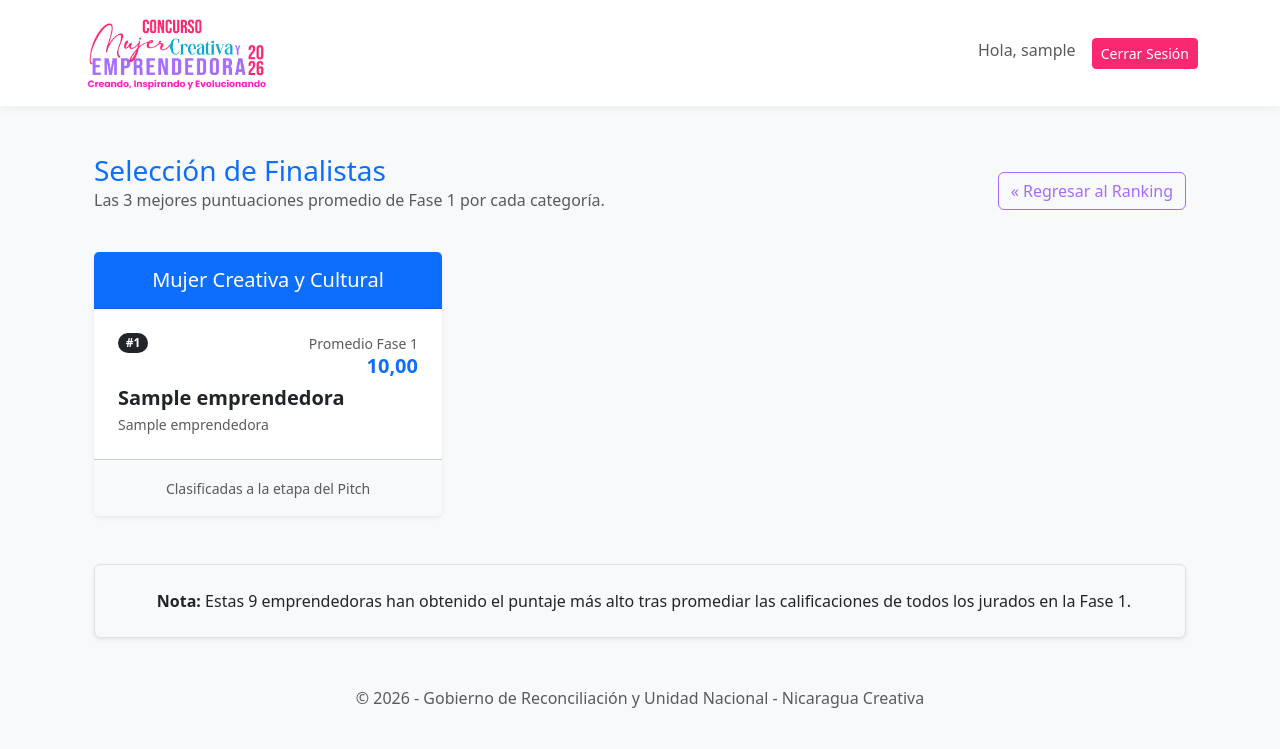
After one commit to kevmejiapaz/concurso-mujer-creativa, a Django app: page /evaluacion/dashboard/finalistas/ in a window 1280 px wide. The commit adds this page. Shown: the top 749 px of the page. Run offline with Django 5.2, Linux system fonts and the light colour scheme; a user stored in the database is signed in; tables that the repository leaves empty hold one stand-in row (values such as "Sample post").

Commit message:
Implementación de tablero de finalistas, rediseño de auditoría, corrección de importación CSV y filtros de Fase 2

```diff
--- a/evaluacion/urls.py
+++ b/evaluacion/urls.py
@@ -6,4 +6,5 @@ app_name = 'evaluacion'
 urlpatterns = [
     path('votar/<int:emprendedora_id>/', views.votar_emprendedora, name='votar'),
     path('dashboard/detalle/', views.dashboard_admin_detalle, name='dashboard_admin_detalle'),
+    path('dashboard/finalistas/', views.dashboard_finalistas, name='dashboard_finalistas'),
 ]
--- a/evaluacion/views.py
+++ b/evaluacion/views.py
@@ -6,7 +6,7 @@ from django.db.models import Avg
 from django.core.paginator import Paginator
 from django.contrib.auth.models import User
 
-from .models import Emprendedora, Evaluacion
+from .models import Emprendedora, Evaluacion, Categoria
 from .forms import EvaluacionForm
 
 
@@ -58,18 +58,43 @@ def home(request):
         return render(request, 'evaluacion/dashboard_admin.html', context)
 
     elif user.groups.filter(name='Jurado').exists():
-        # Lógica para el dashboard del jurado: Pendientes y evaluadas
-        evaluaciones_hechas_ids = Evaluacion.objects.filter(jurado=user).values_list('emprendedora_id', flat=True)
+        # Lógica para el dashboard del jurado: Solo finalistas (Top 3 por categoría)
+        categorias = Categoria.objects.all()
+        finalistas_ids = []
+        for cat in categorias:
+            top_3_cat = Emprendedora.objects.filter(categoria=cat).annotate(
+                avg_f1=Avg('evaluaciones__score_fase1')
+            ).filter(avg_f1__isnull=False).order_of_magnitude_f1 = Avg('evaluaciones__score_fase1')
 
-        pendientes_list = Emprendedora.objects.exclude(id__in=evaluaciones_hechas_ids).order_by('nombre_completo')
-        evaluadas_list = Emprendedora.objects.filter(id__in=evaluaciones_hechas_ids).order_by('-evaluaciones__fecha_evaluacion')
+            # Obtener los IDs de las 3 mejores de esta categoría
+            ids = Emprendedora.objects.filter(categoria=cat).annotate(
+                avg_f1=Avg('evaluaciones__score_fase1')
+            ).filter(avg_f1__isnull=False).order_by('-avg_f1').values_list('id', flat=True)[:3]
+            finalistas_ids.extend(list(ids))
 
-        # Paginación para pendientes (ajusta el número aquí)
+        # Si no hay finalistas aún (Fase 1 no terminada), mostramos todas (o podrías mostrar ninguna)
+        # Para que sea dinámico, filtraremos solo si hay IDs, de lo contrario todas.
+        query_base = Emprendedora.objects.all()
+        if finalistas_ids:
+            query_base = query_base.filter(id__in=finalistas_ids)
+            # En Fase 2, solo consideramos "evaluada" si ya tiene nota de Pitch (> 0)
+            evaluaciones_hechas_ids = Evaluacion.objects.filter(
+                jurado=user,
+                emprendedora_id__in=finalistas_ids,
+                score_pitch__gt=0
+            ).values_list('emprendedora_id', flat=True)
+        else:
+            # Si no hay finalistas (Fase 1), usamos la lógica estándar
+            evaluaciones_hechas_ids = Evaluacion.objects.filter(jurado=user).values_list('emprendedora_id', flat=True)
+
+        pendientes_list = query_base.exclude(id__in=evaluaciones_hechas_ids).order_by('nombre_completo')
+        evaluadas_list = query_base.filter(id__in=evaluaciones_hechas_ids).order_by('-evaluaciones__fecha_evaluacion')
+
+        # Paginación
         paginator_pendientes = Paginator(pendientes_list, 10)
         page_number_pendientes = request.GET.get('page_pendientes')
         pendientes_page_obj = paginator_pendientes.get_page(page_number_pendientes)
 
-        # Paginación para evaluadas (ajusta el número aquí)
         paginator_evaluadas = Paginator(evaluadas_list, 10)
         page_number_evaluadas = request.GET.get('page_evaluadas')
         evaluadas_page_obj = paginator_evaluadas.get_page(page_number_evaluadas)
@@ -77,6 +102,7 @@ def home(request):
         context = {
             'pendientes': pendientes_page_obj,
             'evaluadas': evaluadas_page_obj,
+            'es_fase2': len(finalistas_ids) > 0
         }
         return render(request, 'evaluacion/dashboard_jurado.html', context)
 
@@ -91,35 +117,48 @@ def home(request):
 def dashboard_admin_detalle(request):
     """
     Muestra una matriz de auditoría con el estado de evaluación de cada
-    emprendedora por cada jurado.
+    emprendedora por cada jurado, incluyendo promedios generales.
     """
     jurados = User.objects.filter(groups__name='Jurado').order_by('username')
-    emprendedoras = Emprendedora.objects.all().prefetch_related('evaluaciones__jurado')
+
+    # Anotamos las promedios directamente para el resumen final
+    emprendedoras = Emprendedora.objects.annotate(
+        avg_f1=Avg('evaluaciones__score_fase1'),
+        avg_p=Avg('evaluaciones__score_pitch'),
+        avg_t=Avg('evaluaciones__total_score')
+    ).prefetch_related('evaluaciones__jurado').order_by('nombre_emprendimiento')
 
     audit_data = []
     for emprendedora in emprendedoras:
-        # Un diccionario para mapear jurado_id -> Scores (Fase 1, Pitch, Total)
-        evaluaciones_hechas = {
+        # Mapear jurado_id -> Scores
+        evaluaciones_dict = {
             ev.jurado.id: {
                 'f1': ev.score_fase1,
                 'p': ev.score_pitch,
-                't': ev.total_score
+                't': ev.total_score,
+                'obs': ev.observaciones
             } for ev in emprendedora.evaluaciones.all()
         }
 
-        status_row = {
+        status_por_jurado = []
+        conteo_evaluaciones = 0
+        for jurado in jurados:
+            scores = evaluaciones_dict.get(jurado.id)
+            if scores:
+                conteo_evaluaciones += 1
+            status_por_jurado.append(scores)
+
+        audit_data.append({
             'emprendedora': emprendedora,
-            'status_por_jurado': []
-        }
-        for jurado in jurados:
-            scores = evaluaciones_hechas.get(jurado.id)
-            status_row['status_por_jurado'].append(scores) # Appends dict or None
-
-        audit_data.append(status_row)
+            'status_por_jurado': status_por_jurado,
+            'completado': conteo_evaluaciones == jurados.count(),
+            'avance': f"{conteo_evaluaciones}/{jurados.count()}"
+        })
 
     context = {
         'jurados': jurados,
         'audit_data': audit_data,
+        'jurados_count': jurados.count(),
     }
     return render(request, 'evaluacion/dashboard_admin_detalle.html', context)
 
@@ -156,3 +195,28 @@ def votar_emprendedora(request, emprendedora_id):
         'emprendedora': emprendedora
     }
     return render(request, 'evaluacion/votar.html', context)
+
+@login_required
+@admin_required
+def dashboard_finalistas(request):
+    """
+    Identifica las 3 mejores puntuaciones promedio de Fase 1 por cada categoría.
+    Total: 9 finalistas que avanzan al Pitch.
+    """
+    categorias = Categoria.objects.all()
+    finalistas_por_categoria = []
+
+    for cat in categorias:
+        top_3 = Emprendedora.objects.filter(categoria=cat).annotate(
+            avg_f1=Avg('evaluaciones__score_fase1')
+        ).filter(avg_f1__isnull=False).order_by('-avg_f1')[:3]
+
+        finalistas_por_categoria.append({
+            'categoria': cat,
+            'emprendedoras': top_3
+        })
+
+    context = {
+        'finalistas_por_categoria': finalistas_por_categoria,
+    }
+    return render(request, 'evaluacion/finalistas.html', context)
--- a/templates/evaluacion/dashboard_admin.html
+++ b/templates/evaluacion/dashboard_admin.html
@@ -7,6 +7,9 @@
 {% block content %}
 <div class="d-flex justify-content-end pt-3 pb-2 mb-3">
     <div class="btn-toolbar mb-2 mb-md-0">
+        <a href="{% url 'evaluacion:dashboard_finalistas' %}" class="btn btn-sm btn-primary me-2 shadow-sm">
+            🏆 Ver Finalistas Fase 2 (Pitch)
+        </a>
         <a href="{% url 'evaluacion:dashboard_admin_detalle' %}" class="btn btn-sm btn-outline-secondary">
             Ver Auditoría de Evaluaciones
         </a>
--- /dev/null
+++ b/templates/evaluacion/finalistas.html
@@ -0,0 +1,83 @@
+{% extends 'base.html' %}
+
+{% block navbar_title %}Clasificadas a Fase 2 (Pitch){% endblock %}
+
+{% block title %}Finalistas Fase 2{% endblock %}
+
+{% block content %}
+<div class="container-fluid py-4">
+    <div class="row mb-4 align-items-center">
+        <div class="col">
+            <h1 class="h3 text-primary mb-0">Selección de Finalistas</h1>
+            <p class="text-muted">Las 3 mejores puntuaciones promedio de Fase 1 por cada categoría.</p>
+        </div>
+        <div class="col-auto">
+            <a href="{% url 'home' %}" class="btn btn-outline-secondary">
+                &laquo; Regresar al Ranking
+            </a>
+        </div>
+    </div>
+
+    <div class="row g-4">
+        {% for item in finalistas_por_categoria %}
+        <div class="col-lg-4">
+            <div class="card shadow-sm border-0 h-100">
+                <div class="card-header bg-primary text-white py-3">
+                    <h5 class="card-title mb-0 text-center">{{ item.categoria.get_nombre_display }}</h5>
+                </div>
+                <div class="card-body p-0">
+                    <ul class="list-group list-group-flush">
+                        {% for emp in item.emprendedoras %}
+                        <li class="list-group-item p-4">
+                            <div class="d-flex justify-content-between align-items-start mb-2">
+                                <span class="badge bg-dark rounded-pill">#{{ forloop.counter }}</span>
+                                <div class="text-end">
+                                    <div class="small text-muted">Promedio Fase 1</div>
+                                    <div class="h5 mb-0 fw-bold text-primary">{{ emp.avg_f1|floatformat:2 }}</div>
+                                </div>
+                            </div>
+                            <div class="fw-bold h5 mb-1 text-dark">{{ emp.nombre_emprendimiento }}</div>
+                            <div class="small text-muted mb-0">{{ emp.nombre_completo }}</div>
+                        </li>
+                        {% empty %}
+                        <li class="list-group-item py-5 text-center text-muted">
+                            Aún no hay evaluaciones en esta categoría.
+                        </li>
+                        {% endfor %}
+                    </ul>
+                </div>
+                <div class="card-footer bg-light text-center py-3">
+                    <small class="text-muted">Clasificadas a la etapa del Pitch</small>
+                </div>
+            </div>
+        </div>
+        {% endfor %}
+    </div>
+
+    <div class="mt-5 text-center p-4 bg-light rounded shadow-sm border">
+        <i class="bi bi-info-circle text-primary me-2"></i>
+        <strong>Nota:</strong> Estas 9 emprendedoras han obtenido el puntaje más alto tras promediar las calificaciones
+        de todos los jurados en la Fase 1.
+    </div>
+</div>
+
+<style>
+    .card {
+        transition: transform 0.2s;
+    }
+
+    .card:hover {
+        transform: translateY(-5px);
+    }
+
+    .list-group-item {
+        border-left: 4px solid transparent;
+        transition: all 0.2s;
+    }
+
+    .list-group-item:hover {
+        background-color: #f8f9fa;
+        border-left: 4px solid var(--bs-primary);
+    }
+</style>
+{% endblock %}
```
Also changed, not shown: evaluacion/admin.py (+20 -8 lines), templates/evaluacion/dashboard_admin_detalle.html (+125 -28 lines), templates/evaluacion/dashboard_jurado.html (+23 -4 lines).
